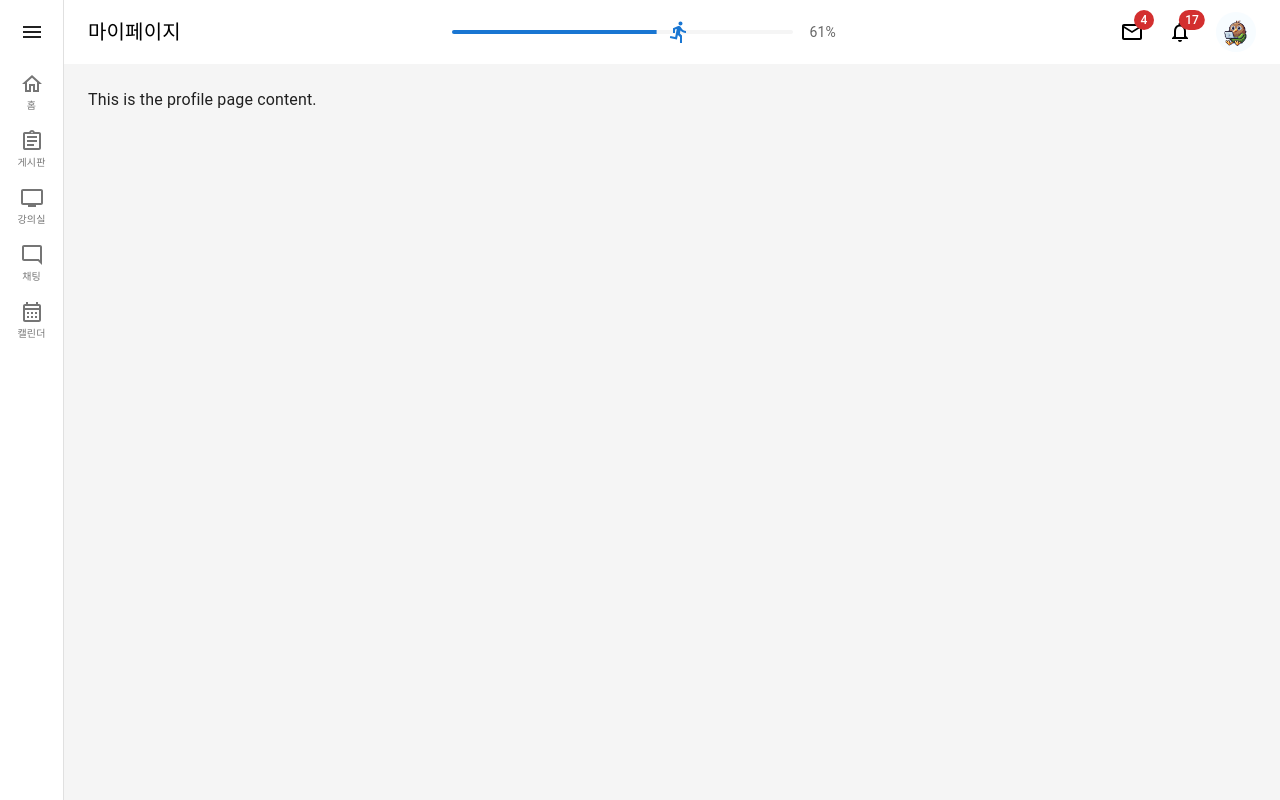
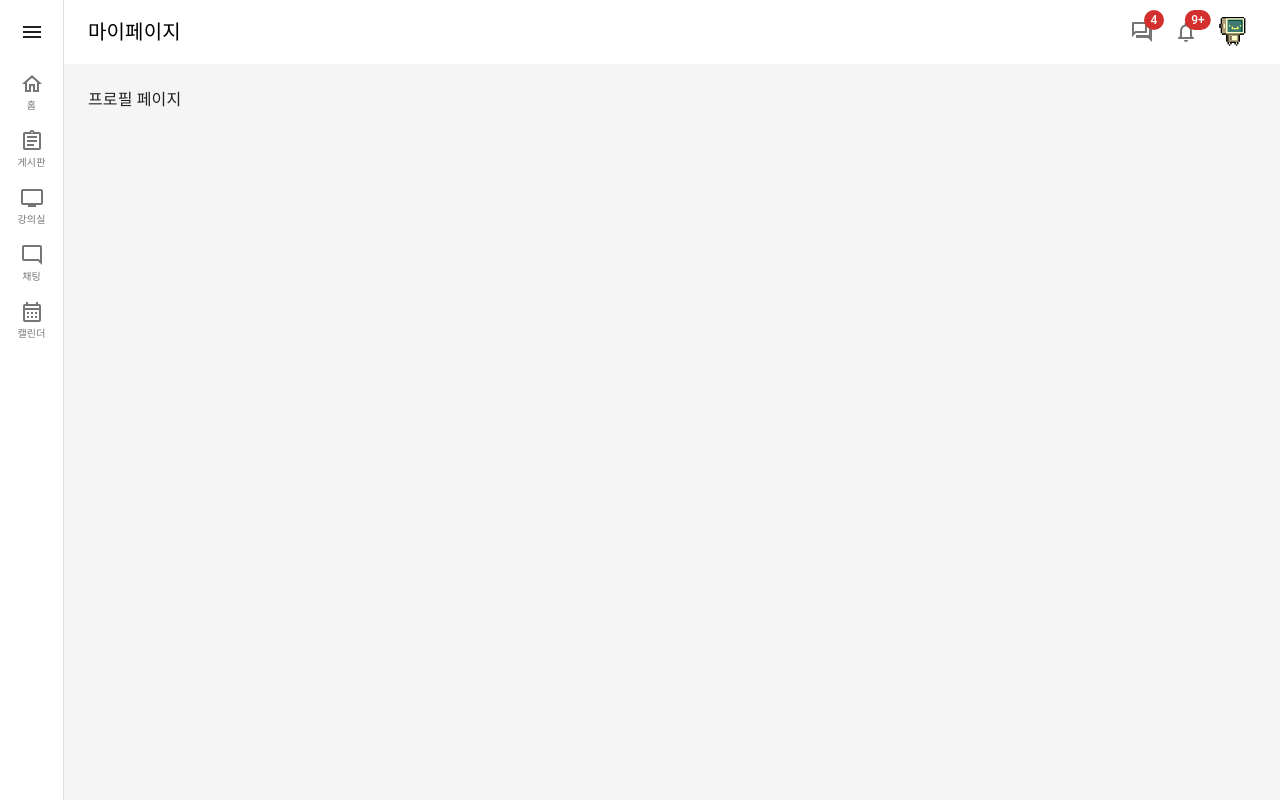
Before and after one commit to ClazzBridge/FrontEnd, a React (Create React App) app: page /profile in a window 1280 px wide. Built offline with nearby package versions, Linux system fonts and the light colour scheme.

Commit message:
[#5] fix: 오버스크롤 발생 버그 해결

```diff
--- a/src/App.css
+++ b/src/App.css
@@ -36,3 +36,15 @@
     transform: rotate(360deg);
   }
 }
+
+html {
+  margin: 0;
+  height: 100%;
+  background-color: #f5f5f5;
+  overscroll-behavior: none;
+}
+
+body {
+  background-color: #f5f5f5;
+  overscroll-behavior: none;
+}
--- a/src/components/layout/Layout.js
+++ b/src/components/layout/Layout.js
@@ -50,7 +50,7 @@ const Layout = ({ children }) => {
   };
 
   return (
-    <Box sx={{ display: "flex", backgroundColor: "#f5f5f5", height: "100vh" }}>
+    <Box sx={{ display: "flex", backgroundColor: "#f5f5f5", height: "100%" }}>
       <CssBaseline />
       <TopBar open={open} />
       <SideBar open={open} handleDrawerToggle={handleDrawerToggle} />
--- a/src/components/layout/SideBar.js
+++ b/src/components/layout/SideBar.js
@@ -8,7 +8,6 @@ import ListItem from "@mui/material/ListItem";
 import ListItemButton from "@mui/material/ListItemButton";
 import ListItemIcon from "@mui/material/ListItemIcon";
 import ListItemText from "@mui/material/ListItemText";
-import InboxIcon from "@mui/icons-material/MoveToInbox";
 import AssignmentOutlinedIcon from "@mui/icons-material/AssignmentOutlined";
 import TvOutlinedIcon from "@mui/icons-material/TvOutlined";
 import CalendarMonthOutlinedIcon from "@mui/icons-material/CalendarMonthOutlined";
--- a/src/components/layout/TopBar.js
+++ b/src/components/layout/TopBar.js
@@ -4,20 +4,22 @@ import { styled } from "@mui/material/styles";
 import MuiAppBar from "@mui/material/AppBar";
 import Toolbar from "@mui/material/Toolbar";
 import Typography from "@mui/material/Typography";
-import MailOutlinedIcon from "@mui/icons-material/MailOutlined";
 import Badge from "@mui/material/Badge";
 import MenuItem from "@mui/material/MenuItem";
 import Menu from "@mui/material/Menu";
 import MenuIcon from "@mui/icons-material/Menu";
 import AccountCircle from "@mui/icons-material/AccountCircle";
-import MailIcon from "@mui/icons-material/Mail";
 import NotificationsNoneOutlinedIcon from "@mui/icons-material/NotificationsNoneOutlined";
-import { Box, IconButton } from "@mui/material";
-import Progress from "../common/Progress";
+import { Box, Icon, IconButton, SvgIcon, svgIconClasses } from "@mui/material";
 import { useNavigate } from "react-router-dom";
 import Avatar from "@mui/material/Avatar";
 // import profileImage from "../../assets/images/image1.jpeg";
 import profileImage2 from "../../assets/images/image2.png";
+import profileImage3 from "../../assets/images/image3.jpeg";
+
+import ForumOutlinedIcon from "@mui/icons-material/ForumOutlined";
+import Stack from "@mui/material/Stack";
+import Tooltip, { tooltipClasses } from "@mui/material/Tooltip";
 
 const drawerWidth = 240;
 const closedDrawerWidth = 64; // 슬라이드바가 닫혔을 때의 넓이
@@ -80,6 +82,17 @@ const TopBar = ({ open }) => {
         return "Clazz";
     }
   };
+
+  const LightTooltip = styled(({ className, ...props }) => (
+    <Tooltip {...props} classes={{ popper: className }} />
+  ))(({ theme }) => ({
+    [`& .${tooltipClasses.tooltip}`]: {
+      backgroundColor: theme.palette.common.white,
+      color: "rgba(0, 0, 0, 0.87)",
+      boxShadow: theme.shadows[1],
+      fontSize: 11,
+    },
+  }));
 
   const [anchorEl, setAnchorEl] = React.useState(null);
   const [mobileMoreAnchorEl, setMobileMoreAnchorEl] = React.useState(null);
@@ -151,7 +164,7 @@ const TopBar = ({ open }) => {
       <MenuItem>
         <IconButton size="large" aria-label="show 4 new mails" color="inherit">
           <Badge badgeContent={4} color="error">
-            <MailIcon />
+            <ForumOutlinedIcon />
           </Badge>
         </IconButton>
         <p>Messages</p>
@@ -209,8 +222,6 @@ const TopBar = ({ open }) => {
           {getTitle(location.pathname)}
         </Typography>
 
-        <Progress />
-
         <Box
           sx={{
             display: {
@@ -220,35 +231,37 @@ const TopBar = ({ open }) => {
             alignItems: "center",
           }}
         >
-          <IconButton
-            size="large"
-            aria-label="show 4 new mails"
-            color="inherit"
-          >
-            <Badge badgeContent={4} color="error">
-              <MailOutlinedIcon />
+          {/* 채팅 */}
+          <Stack direction="row" spacing={0.5} sx={{ alignItems: "center" }}>
+            <LightTooltip title="채팅">
+              <IconButton>
+                <Badge badgeContent={4} color="error" max={9}>
+                  <ForumOutlinedIcon fontSize="medium" />
                 </Badge>
               </IconButton>
-          <IconButton
-            size="large"
-            aria-label="show 17 new notifications"
-            color="inherit"
-          >
-            <Badge badgeContent={17} color="error">
-              <NotificationsNoneOutlinedIcon />
+            </LightTooltip>
+            {/* 알림 */}
+            <LightTooltip title="알림">
+              <IconButton>
+                <Badge badgeContent={19} color="error" max={9}>
+                  <NotificationsNoneOutlinedIcon fontSize="medium" />
                 </Badge>
               </IconButton>
+            </LightTooltip>
+
+            {/* 유저 */}
+            <LightTooltip title="내 정보">
               <IconButton
-            size="large"
-            edge="end"
-            aria-label="account of current user"
-            aria-controls={menuId}
-            aria-haspopup="true"
                 onClick={handleProfileMenuOpen}
-            color="inherit"
+                sx={{ width: "46px", height: "46px" }}
               >
-            <Avatar src={profileImage2} />
+                <Avatar
+                  src={profileImage3}
+                  sx={{ width: "44px", height: "44px" }}
+                />
               </IconButton>
+            </LightTooltip>
+          </Stack>
         </Box>
 
         <Box sx={{ display: { xs: "flex", md: "none" } }}>
--- a/src/pages/user/Profile.js
+++ b/src/pages/user/Profile.js
@@ -1,7 +1,7 @@
 import React from "react";
 
 const Profile = () => {
-  return <div>This is the profile page content.</div>;
+  return <div>프로필 페이지</div>;
 };
 
 export default Profile;
```
Also changed, not shown: src/assets/images/image3.jpeg (added). Lines whose indentation alone changed are shown as unchanged.
